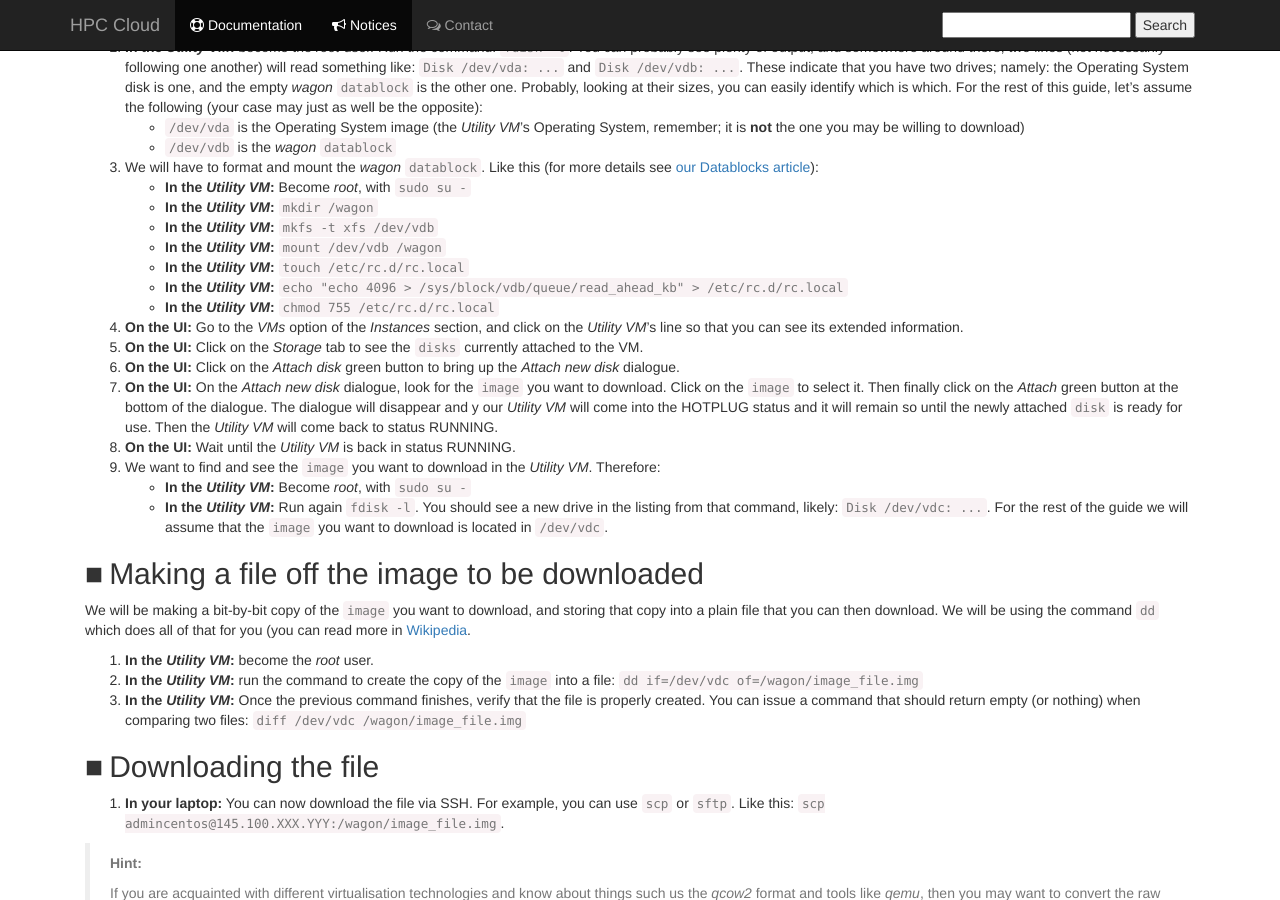
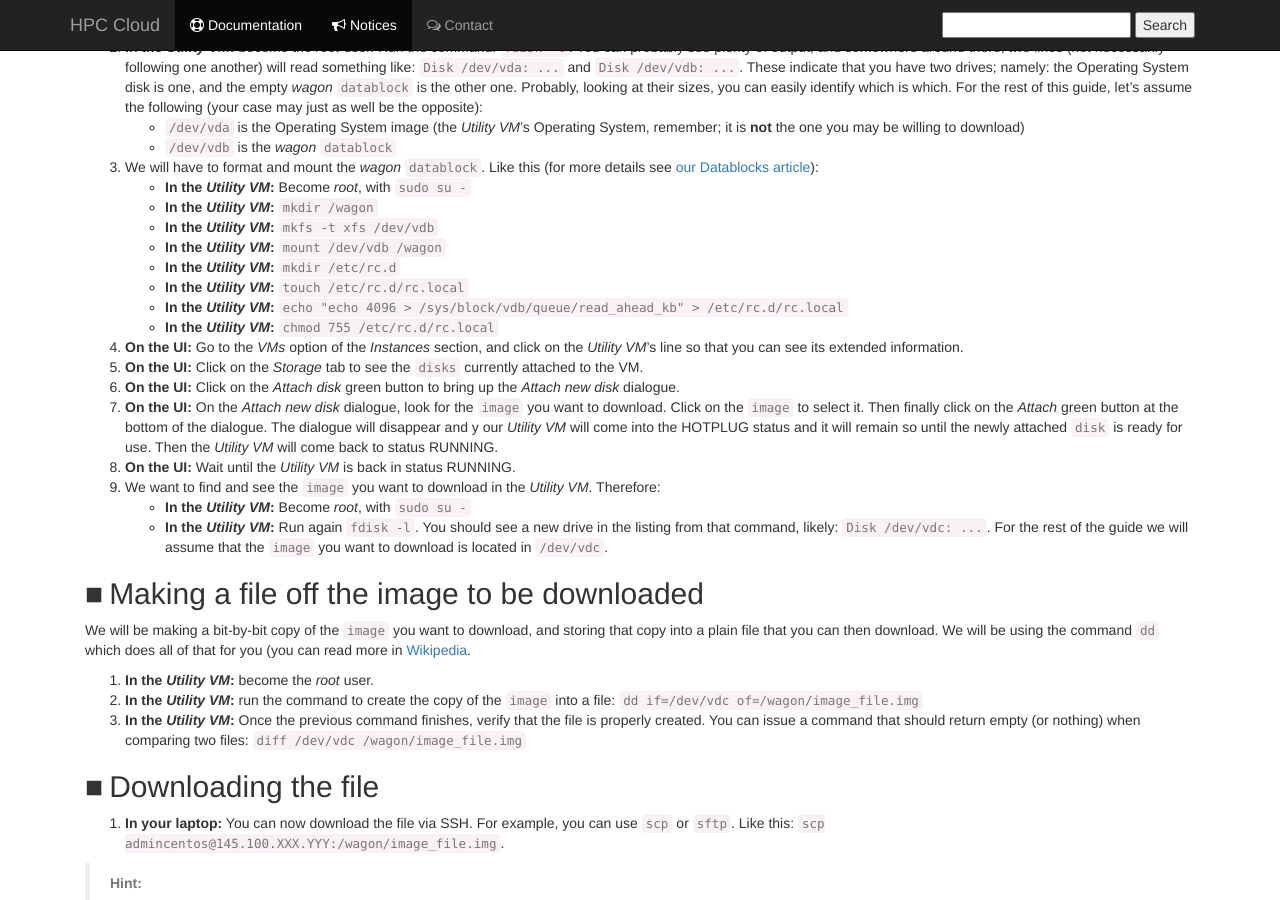
Before and after one commit to sara-nl/clouddocs, a Jekyll site: the page built from image_download.markdown, in a window 1280 px wide and 900 px high, scrolled down 1302 px. Built offline with Jekyll 4.4.1, drawn with Linux system fonts in a browser that asks for light colours; nearby versions of some CDN libraries; our own code applies the rules of GitHub Pages for plain Markdown files.

Commit message:
Update image_download.markdown

```diff
--- a/image_download.markdown
+++ b/image_download.markdown
@@ -60,6 +60,7 @@ We will now hot-attach the `image` you want to download to the _Utility VM_. But
  * **In the _Utility VM_:** `mkdir /wagon`
  * **In the _Utility VM_:** `mkfs -t xfs /dev/vdb`
  * **In the _Utility VM_:** `mount /dev/vdb /wagon`
+ * **In the _Utility VM_:** `mkdir /etc/rc.d`
  * **In the _Utility VM_:** `touch /etc/rc.d/rc.local`
  * **In the _Utility VM_:** `echo "echo 4096 > /sys/block/vdb/queue/read_ahead_kb" > /etc/rc.d/rc.local`
  * **In the _Utility VM_:** `chmod 755 /etc/rc.d/rc.local`
```
